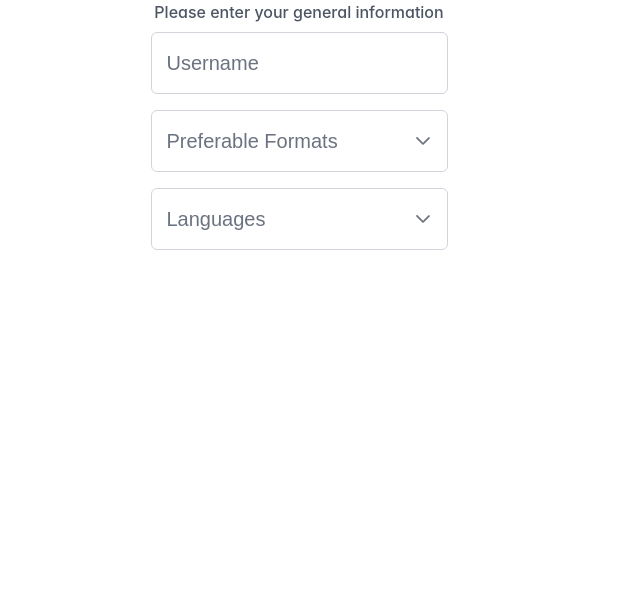
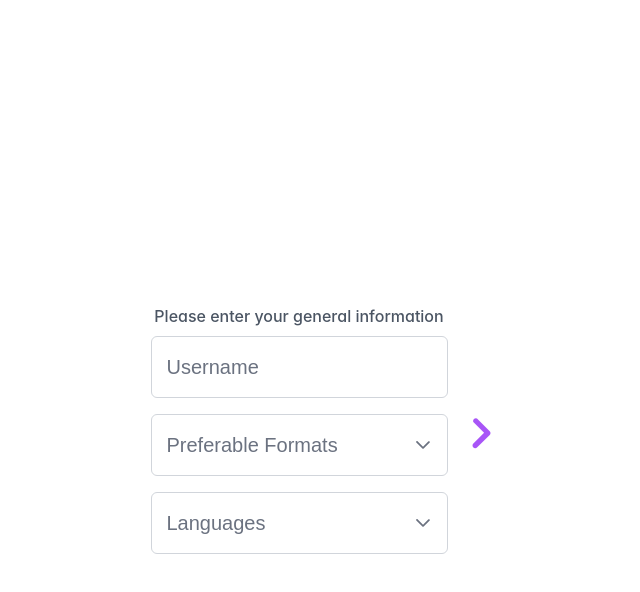
Before and after one commit to oleksandriia-it-team/finman, a Next.js app: page / in a window 1280 px wide. Shown: the top 592 px of the page, without its empty margins (339-979 px from the left). Built offline with nearby package versions, Linux system fonts and the light colour scheme.

Commit message:
added header to layout

```diff
--- a/src/app/client-layout.tsx
+++ b/src/app/client-layout.tsx
@@ -24,6 +24,7 @@
   regularExpensesAndIncomesServiceProvider
 } from '../data-access/regular-expenses-and-incomes/regular-expenses-and-incomes.service';
 import { InjectProvider } from '../shared/models/inject-provider.model';
+import Header from '../shared/сomponents/header/header';
 
 export default function MainLayout({ children }: ChildrenComponentProps) {
 
@@ -76,7 +77,12 @@
       <PrimeReactProvider>
         <ProvideDependencies providers={ providers }>
           <LoadThemeComponent>
-            { children }
+            <div className="flex flex-col w-screen h-screen">
+              <Header/>
+              <div className="flex-1">
+                { children }
+              </div>
+            </div>
           </LoadThemeComponent>
         </ProvideDependencies>
       </PrimeReactProvider>
```
